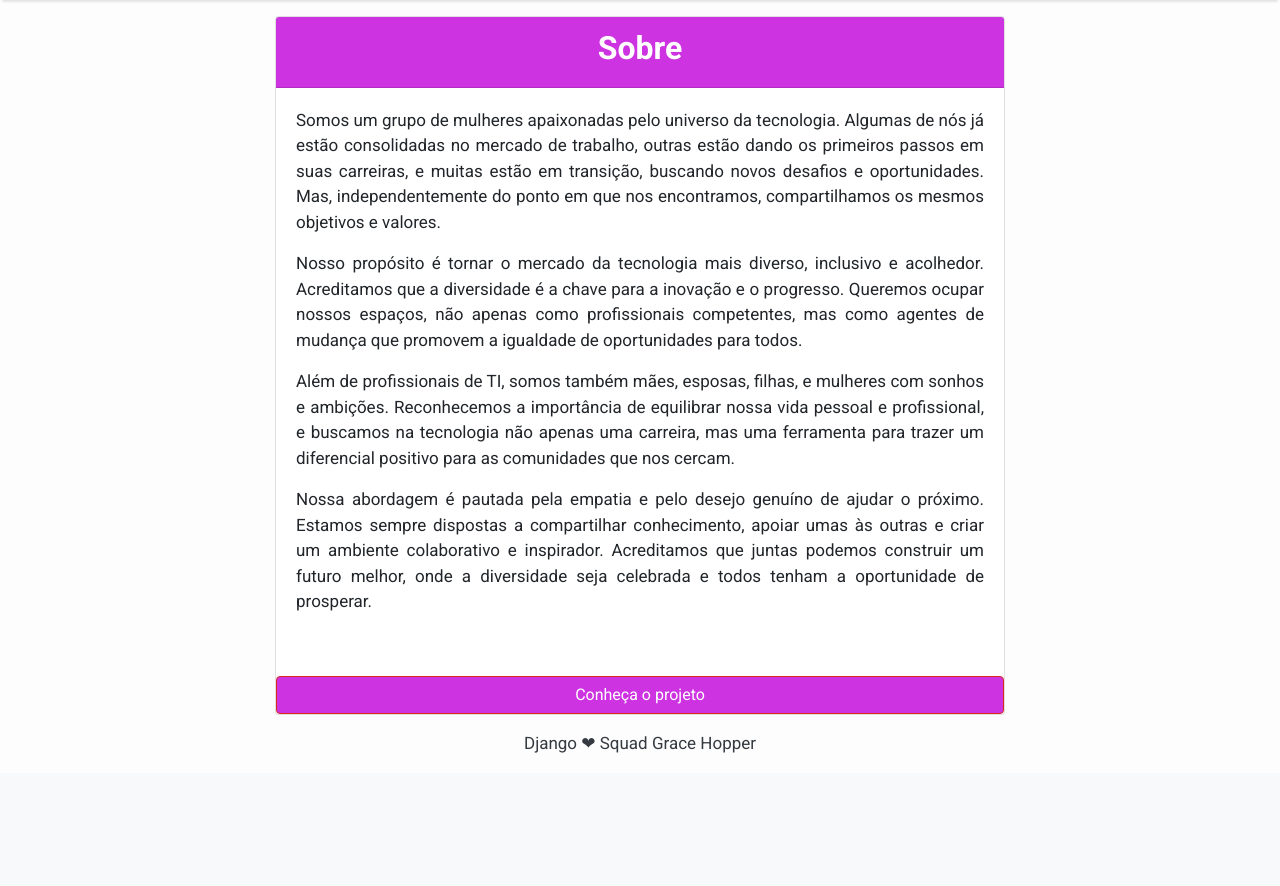
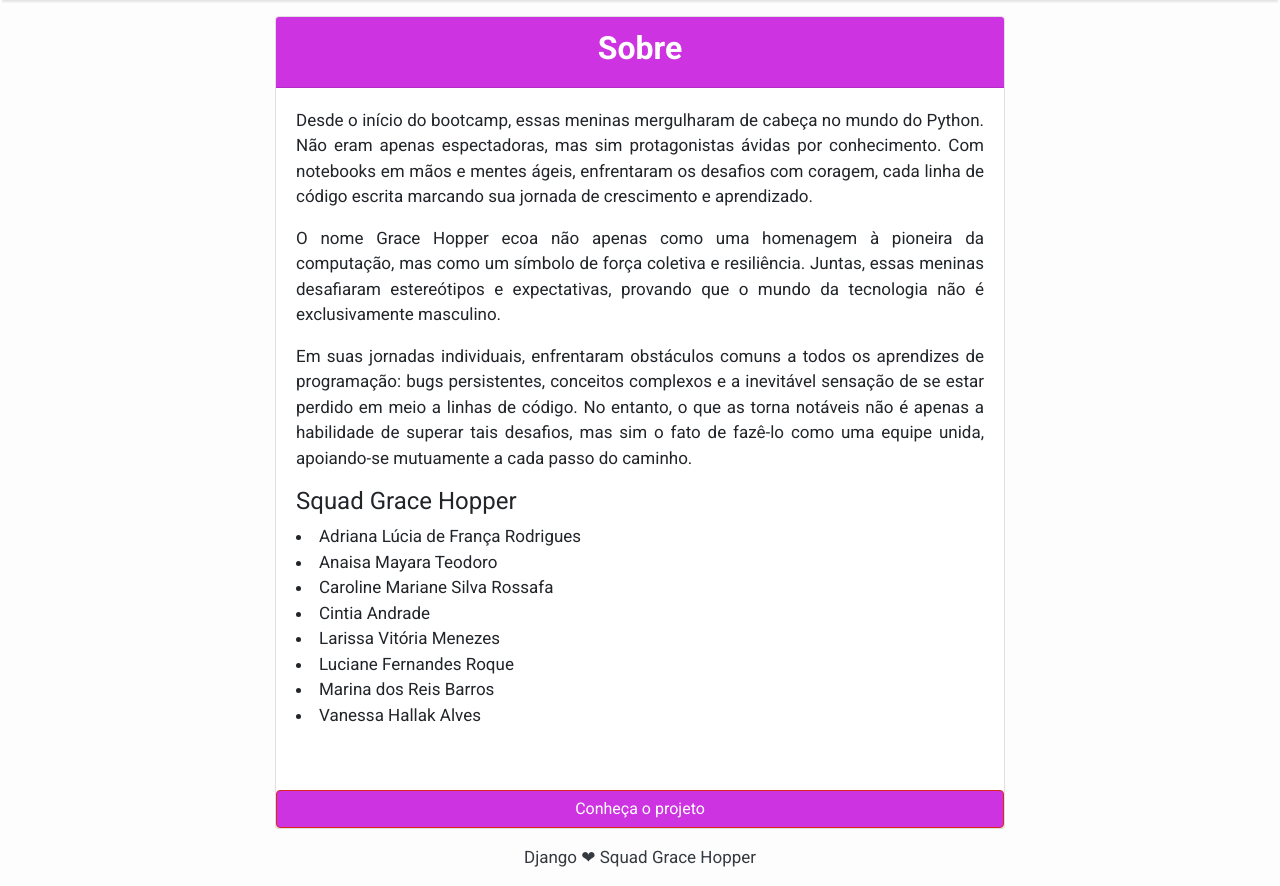
Before and after one commit to anaisateodoro/django-blog-noticias, a Django app: page /sobre/ in a window 1280 px wide. Shown: the part 58-944 px from the top of the page. Before the commit the page ends 811 px from the top, so only its background shows below. Run offline with Django 5.2, Linux system fonts and the light colour scheme; some libraries are stand-ins or nearby versions.

Commit message:
:books: docs: Atualização do texto do sobre

```diff
--- a/blog/templates/sobre.html
+++ b/blog/templates/sobre.html
@@ -15,13 +15,21 @@
           </div>
           <div class="card-body text-justify">
             <p>
-                Somos um grupo de mulheres apaixonadas pelo universo da tecnologia. Algumas de nós já estão consolidadas no mercado de trabalho, outras estão dando os primeiros passos em suas carreiras, e muitas estão em transição, buscando novos desafios e oportunidades. Mas, independentemente do ponto em que nos encontramos, compartilhamos os mesmos objetivos e valores. </p>
-            <p>
-                Nosso propósito é tornar o mercado da tecnologia mais diverso, inclusivo e acolhedor. Acreditamos que a diversidade é a chave para a inovação e o progresso. Queremos ocupar nossos espaços, não apenas como profissionais competentes, mas como agentes de mudança que promovem a igualdade de oportunidades para todos. </p>
-            <p>
-                Além de profissionais de TI, somos também mães, esposas, filhas, e mulheres com sonhos e ambições. Reconhecemos a importância de equilibrar nossa vida pessoal e profissional, e buscamos na tecnologia não apenas uma carreira, mas uma ferramenta para trazer um diferencial positivo para as comunidades que nos cercam. </p>
-            <p>
-                Nossa abordagem é pautada pela empatia e pelo desejo genuíno de ajudar o próximo. Estamos sempre dispostas a compartilhar conhecimento, apoiar umas às outras e criar um ambiente colaborativo e inspirador. Acreditamos que juntas podemos construir um futuro melhor, onde a diversidade seja celebrada e todos tenham a oportunidade de prosperar.</p>
+              Desde o início do bootcamp, essas meninas mergulharam de cabeça no mundo do Python. Não eram apenas espectadoras, mas sim protagonistas ávidas por conhecimento. Com notebooks em mãos e mentes ágeis, enfrentaram os desafios com coragem, cada linha de código escrita marcando sua jornada de crescimento e aprendizado.</p>
+              <p>
+                O nome Grace Hopper ecoa não apenas como uma homenagem à pioneira da computação, mas como um símbolo de força coletiva e resiliência. Juntas, essas meninas desafiaram estereótipos e expectativas, provando que o mundo da tecnologia não é exclusivamente masculino.</p>
+                <p>
+                  Em suas jornadas individuais, enfrentaram obstáculos comuns a todos os aprendizes de programação: bugs persistentes, conceitos complexos e a inevitável sensação de se estar perdido em meio a linhas de código. No entanto, o que as torna notáveis não é apenas a habilidade de superar tais desafios, mas sim o fato de fazê-lo como uma equipe unida, apoiando-se mutuamente a cada passo do caminho.</p>
+                  <p>
+                    <h4>Squad Grace Hopper</h4>
+                    <li>Adriana Lúcia de França Rodrigues</li>
+                    <li>Anaisa Mayara Teodoro</li>
+                    <li>Caroline Mariane Silva Rossafa</li>
+                    <li>Cintia Andrade</li>
+                    <li>Larissa Vitória Menezes</li>
+                    <li>Luciane Fernandes Roque</li>
+                    <li>Marina dos Reis Barros</li>
+                    <li>Vanessa Hallak Alves</li></p>
           </div>
           <br>
           <a href="https://github.com/anaisateodoro/django-blog-noticias" target="_blank" rel="noopener noreferrer" class="btn btn-danger">Conheça o projeto</a>
```
